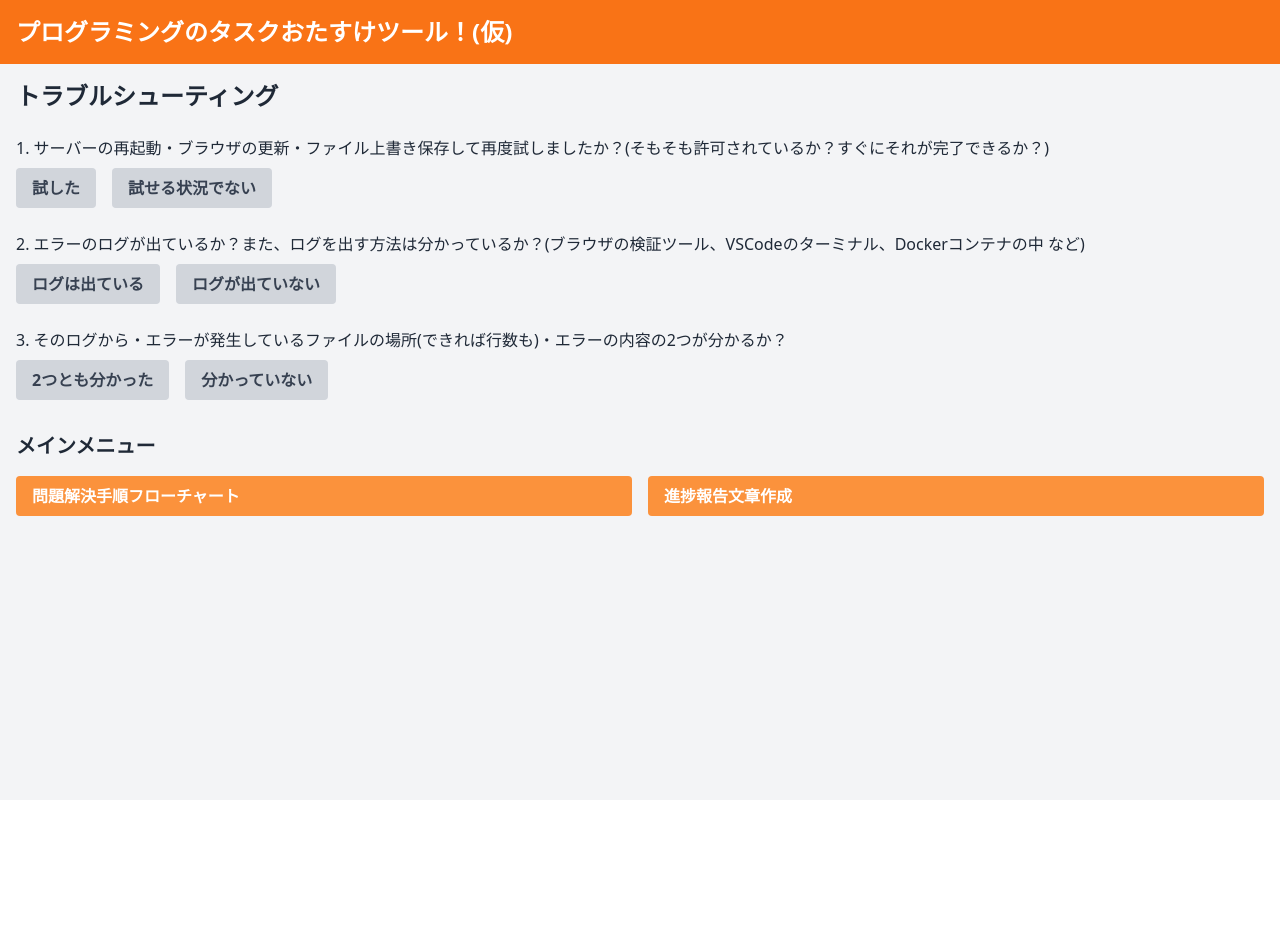
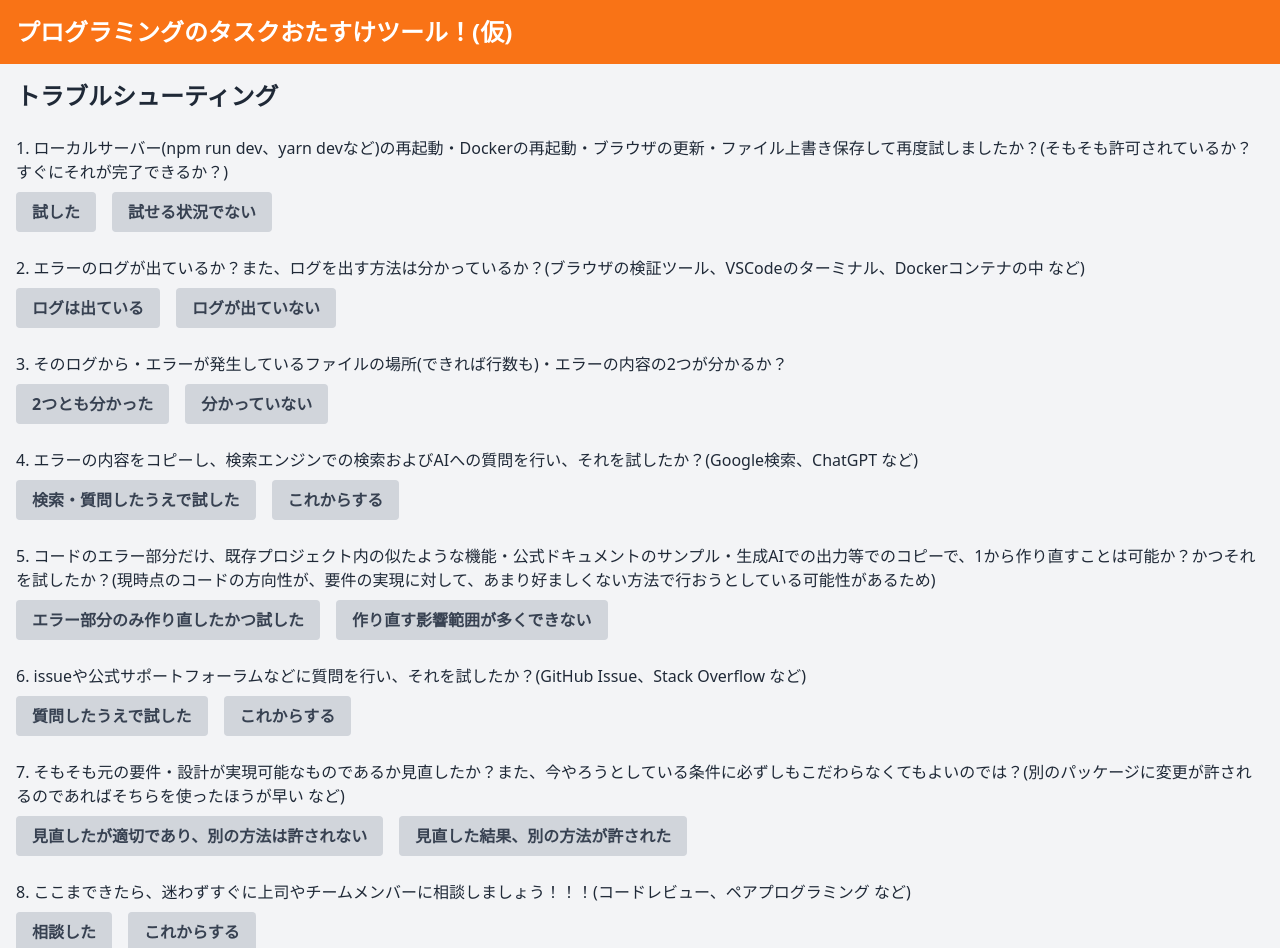
Before and after one commit to Kawaichi0228/programming-otasuketool, a Nuxt app: page / in a window 1280 px wide. Shown: the top 948 px of the page. Before the commit the page ends 800 px from the top, so only its background shows below. Built offline with nearby package versions, Linux system fonts and the light colour scheme.

Commit message:
feat: 質問と回答をいくつか追加した

```diff
--- a/pages/index.vue
+++ b/pages/index.vue
@@ -6,24 +6,18 @@
       <div v-for="(item, index) in troubleshootingItems" :key="index" class="mb-6">
         <p class="font-medium mb-2">{{ item.question }}</p>
         <div class="flex space-x-4">
-          <button
-            v-for="option in item.options"
-            :key="option"
-            class="font-bold py-2 px-4 rounded"
-            :class="[
-              item.selected === option
-                ? 'bg-orange-500 text-white'
-                : 'bg-gray-300 text-gray-700 hover:bg-gray-400'
-            ]"
-            @click="selectOption(index, option)"
-          >
+          <button v-for="option in item.options" :key="option" class="font-bold py-2 px-4 rounded" :class="[
+        item.selected === option
+          ? 'bg-orange-500 text-white'
+          : 'bg-gray-300 text-gray-700 hover:bg-gray-400'
+      ]" @click="selectOption(index, option)">
             {{ option }}
           </button>
         </div>
       </div>
     </div>
 
-    <h2 class="text-xl font-semibold mb-4">メインメニュー</h2>
+    <h2 class="text-xl font-semibold mb-4">出力メニュー</h2>
     <div class="grid grid-cols-1 md:grid-cols-2 gap-4">
       <NuxtLink to="/flowchart" class="bg-orange-400 hover:bg-orange-500 text-white font-bold py-2 px-4 rounded">
         問題解決手順フローチャート
@@ -43,7 +37,7 @@ const router = useRouter();
 
 const troubleshootingItems = ref([
   {
-    question: '1. サーバーの再起動・ブラウザの更新・ファイル上書き保存して再度試しましたか？(そもそも許可されているか？すぐにそれが完了できるか？)',
+    question: '1. ローカルサーバー(npm run dev、yarn devなど)の再起動・Dockerの再起動・ブラウザの更新・ファイル上書き保存して再度試しましたか？(そもそも許可されているか？すぐにそれが完了できるか？)',
     options: ['試した', '試せる状況でない'],
     selected: null
   },
@@ -55,6 +49,31 @@ const troubleshootingItems = ref([
   {
     question: '3. そのログから・エラーが発生しているファイルの場所(できれば行数も)・エラーの内容の2つが分かるか？',
     options: ['2つとも分かった', '分かっていない'],
+    selected: null
+  },
+  {
+    question: '4. エラーの内容をコピーし、検索エンジンでの検索およびAIへの質問を行い、それを試したか？(Google検索、ChatGPT など)',
+    options: ['検索・質問したうえで試した', 'これからする'],
+    selected: null
+  },
+  {
+    question: '5. コードのエラー部分だけ、既存プロジェクト内の似たような機能・公式ドキュメントのサンプル・生成AIでの出力等でのコピーで、1から作り直すことは可能か？かつそれを試したか？(現時点のコードの方向性が、要件の実現に対して、あまり好ましくない方法で行おうとしている可能性があるため)',
+    options: ['エラー部分のみ作り直したかつ試した', '作り直す影響範囲が多くできない'],
+    selected: null
+  },
+  {
+    question: '6. issueや公式サポートフォーラムなどに質問を行い、それを試したか？(GitHub Issue、Stack Overflow など)',
+    options: ['質問したうえで試した', 'これからする'],
+    selected: null
+  },
+  {
+    question: '7. そもそも元の要件・設計が実現可能なものであるか見直したか？また、今やろうとしている条件に必ずしもこだわらなくてもよいのでは？(別のパッケージに変更が許されるのであればそちらを使ったほうが早い など)',
+    options: ['見直したが適切であり、別の方法は許されない', '見直した結果、別の方法が許された'],
+    selected: null
+  },
+  {
+    question: '8. ここまできたら、迷わずすぐに上司やチームメンバーに相談しましょう！！！(コードレビュー、ペアプログラミング など)',
+    options: ['相談した', 'これからする'],
     selected: null
   }
 ]);
```
Also changed, not shown: 1 other file (tests, documents, lock files or other folders).
